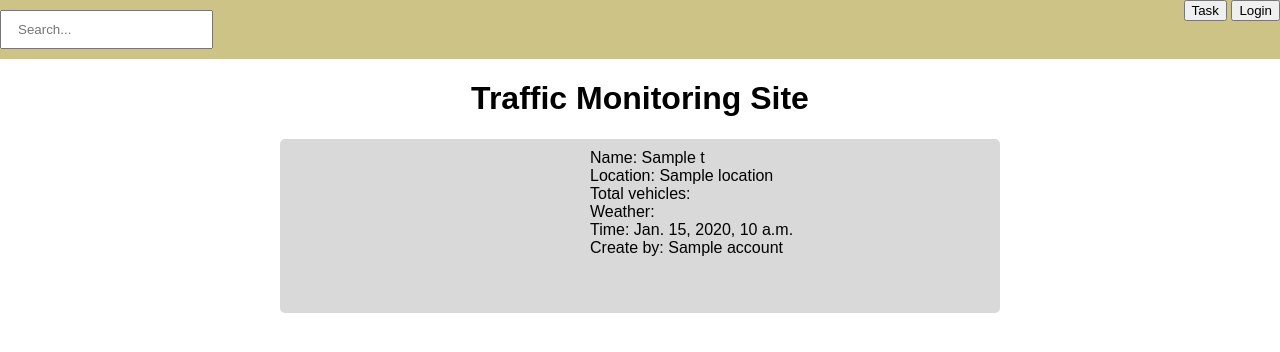
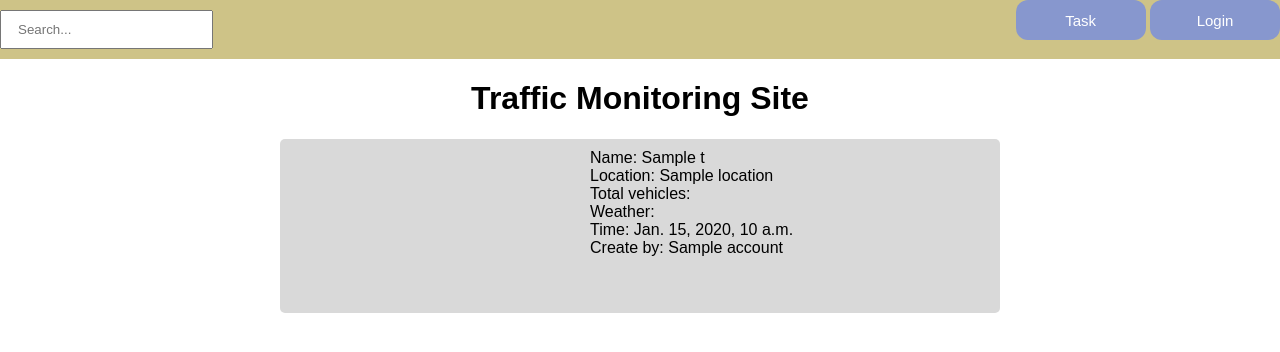
Before and after one commit to 6310682619/traffic-monitoring, a Django app: template trafficmonitoring/task/templates/task/index.html in a window 1280 px wide. Shown: the top 352 px of the page. Run offline with Django 4.2, Linux system fonts and the light colour scheme; the template is opened without the code that fills it: most values are stand-ins (such as "Sample title", 1, 10 or a date in 2020).

Commit message:
rename grid container and add class button

```diff
--- a/trafficmonitoring/task/static/task/styles.css
+++ b/trafficmonitoring/task/static/task/styles.css
@@ -38,7 +38,7 @@ header {
     padding: 10px;
 }
 
-.container {
+.grid-container {
     display: grid;
     grid-template-columns: 1fr 2fr;
     grid-template-rows: auto auto;
@@ -73,3 +73,18 @@ th {
 td {
     background-color: #d5e3e0;
 }
+
+.btn{
+    font-size: 15px;
+    color: white;
+    background-color: #8797CE;
+    width: 130px;
+    height: 40px;
+    border-radius: 12px;
+    border: none;
+}
+
+.btn:hover {
+    background-color: rgb(80, 87, 160);
+    transition-delay: 0.04s;
+}
--- a/trafficmonitoring/task/templates/task/index.html
+++ b/trafficmonitoring/task/templates/task/index.html
@@ -4,8 +4,8 @@
     <nav>
         <a><input type = "text" placeholder="Search..." class="search">
         <a class="rightbutton">
-            <button class = "">Task</button>
-            <button class = "">Login</button>
+            <button class = "btn">Task</button>
+            <button class = "btn">Login</button>
         </a>
     </nav>
 
@@ -13,7 +13,7 @@
         <h1>Traffic Monitoring Site</h1>
     </header>
     <main>
-        <div class="blockindex container">
+        <div class="blockindex grid-container">
             <main class="main">
                 <video></video>
             </main>
```
Also changed, not shown: trafficmonitoring/task/templates/task/result.html (+6 -6 lines).
